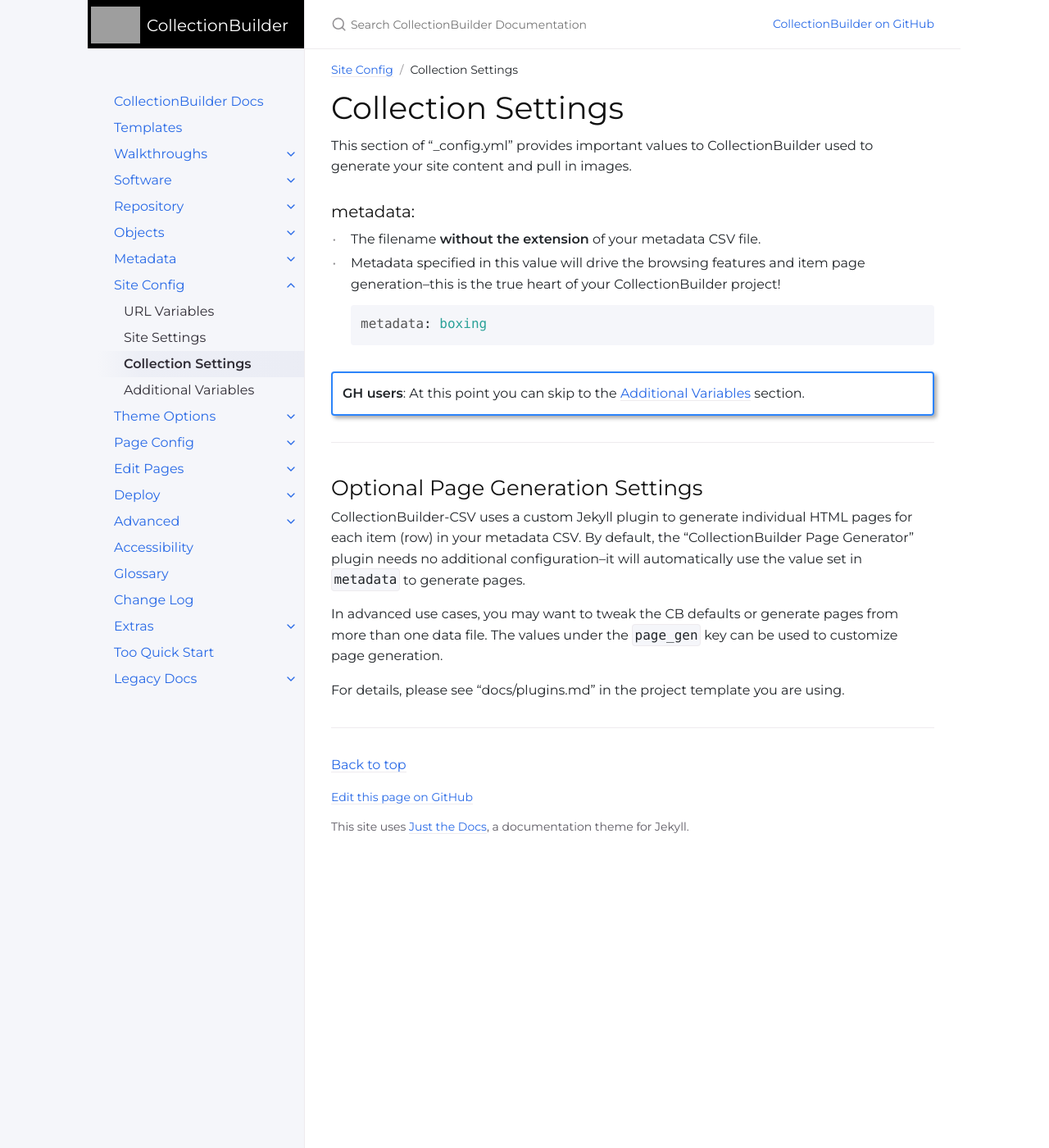
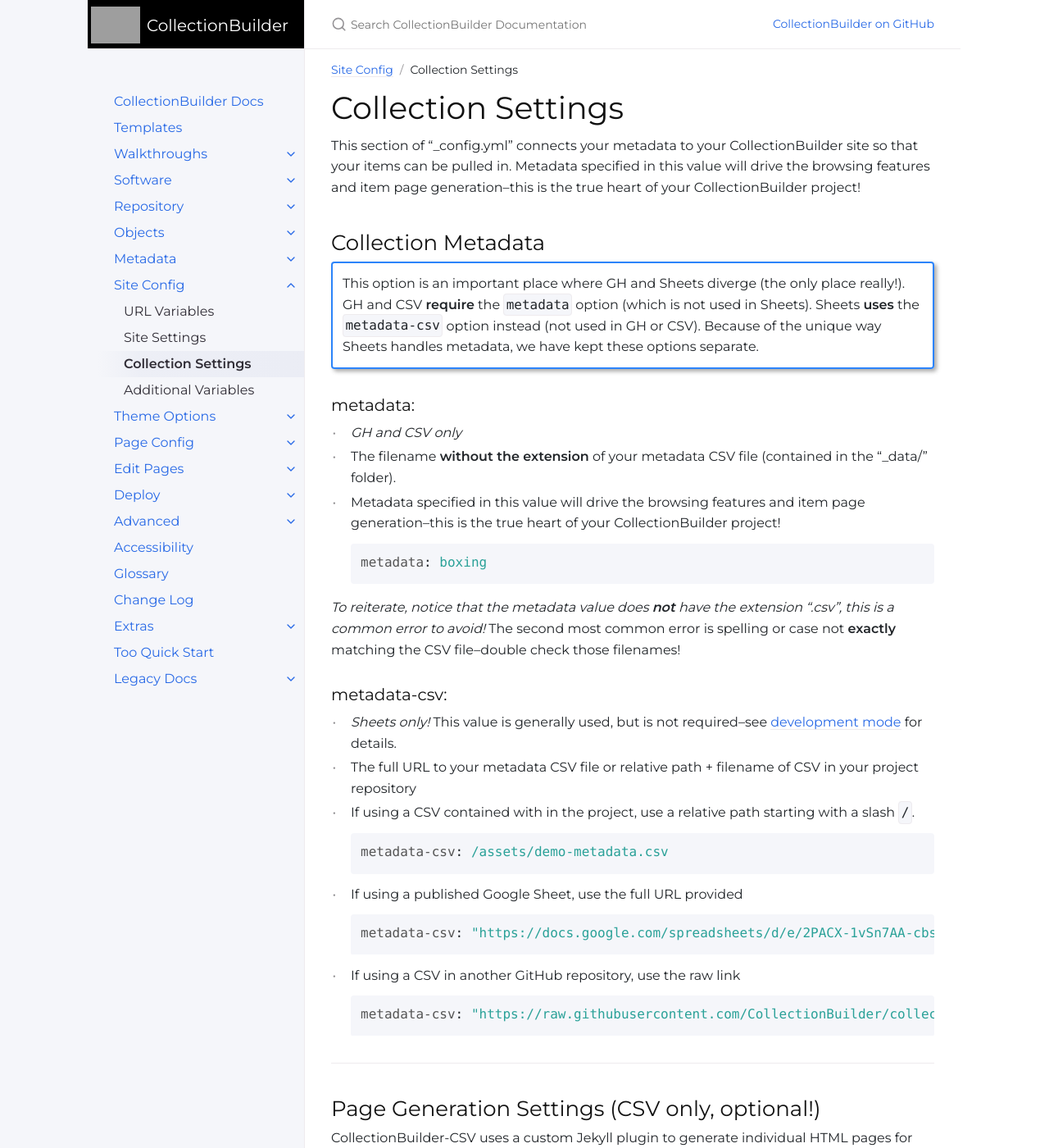
Before and after one commit to CollectionBuilder/cb-docs, a Jekyll site: the page built from docs/config/collection.md, in a window 1280 px wide and 1400 px high. Shown: the whole window at 82% size. Built offline with Jekyll 4.4.1, drawn with Linux system fonts in a browser that asks for light colours; comment, search, counter and statistics services are not loaded; some of the changed text lies outside the part shown.

Commit message:
add new Sheets _config options

````diff
--- a/docs/config/collection.md
+++ b/docs/config/collection.md
@@ -6,27 +6,54 @@ nav_order: 3
 
 # Collection Settings
 
-This section of "_config.yml" provides important values to CollectionBuilder used to generate your site content and pull in images.
+This section of "_config.yml" connects your metadata to your CollectionBuilder site so that your items can be pulled in.
+Metadata specified in this value will drive the browsing features and item page generation--this is the true heart of your CollectionBuilder project!
+
+## Collection Metadata
+
+This option is an important place where GH and Sheets diverge (the only place really!).
+GH and CSV **require** the `metadata` option (which is not used in Sheets).
+Sheets **uses** the `metadata-csv` option instead (not used in GH or CSV).
+Because of the unique way Sheets handles metadata, we have kept these options separate.
+{:.alert .alert-blue}
 
 ### metadata:
 
-- The filename **without the extension** of your metadata CSV file.
+- *GH and CSV only*
+- The filename **without the extension** of your metadata CSV file (contained in the "_data/" folder).
 - Metadata specified in this value will drive the browsing features and item page generation--this is the true heart of your CollectionBuilder project!
 ```yaml
 metadata: boxing
 ```
 
-{:.alert .alert-blue}
-**GH users**: At this point you can skip to the [Additional Variables]({{ '/docs/config/additional/' | relative_url }}) section.
+*To reiterate, notice that the metadata value does **not** have the extension ".csv", this is a common error to avoid!*
+The second most common error is spelling or case not **exactly** matching the CSV file--double check those filenames!
+
+### metadata-csv:
+
+- *Sheets only!* This value is generally used, but is not required--see [development mode](/docs/config/additional/#development-mode-sheets-only) for details.
+- The full URL to your metadata CSV file or relative path + filename of CSV in your project repository
+- If using a CSV contained with in the project, use a relative path starting with a slash `/`.
+```yaml
+metadata-csv: /assets/demo-metadata.csv
+```
+- If using a published Google Sheet, use the full URL provided
+```yaml
+metadata-csv: "https://docs.google.com/spreadsheets/d/e/2PACX-1vSn7AA-cbsXT3_nNUGftc1ab-CKXOJHMQCIENeR9NHElbyI9_qA99o0-HNZdG04v-M2_N21bUe_krQQ/pub?output=csv"
+```
+- If using a CSV in another GitHub repository, use the raw link
+```yaml
+metadata-csv: "https://raw.githubusercontent.com/CollectionBuilder/collectionbuilder-sample-data/main/psychiana_cbdemo_gh.csv"
+```
 
 ------
 
-## Optional Page Generation Settings
+## Page Generation Settings (CSV only, optional!)
 
 CollectionBuilder-CSV uses a custom Jekyll plugin to generate individual HTML pages for each item (row) in your metadata CSV.
 By default, the "CollectionBuilder Page Generator" plugin needs no additional configuration--it will automatically use the value set in `metadata` to generate pages.
 
-In advanced use cases, you may want to tweak the CB defaults or generate pages from more than one data file.
+*In advanced use cases only*, you may want to tweak the CB defaults or generate pages from more than one data file.
 The values under the `page_gen` key can be used to customize page generation.
 
 For details, please see "docs/plugins.md" in the project template you are using.
````
Also changed, not shown: docs/config/additional.md (+25 -6 lines).
